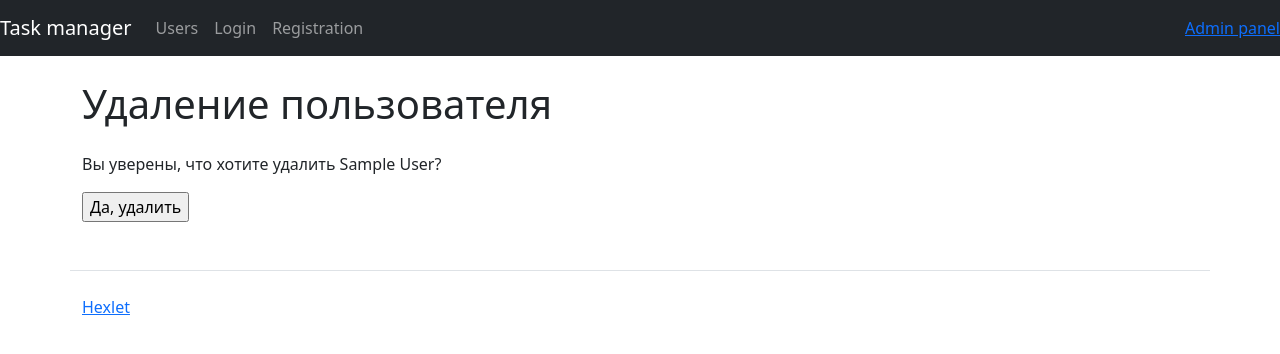
After one commit to al-ov73/python-project-52, a Django app: page /users/1/delete/ in a window 1280 px wide. The commit adds this page. Shown: the top 354 px of the page. Run offline with Django 5.2, Linux system fonts and the light colour scheme; tables that the repository leaves empty hold one stand-in row (values such as "Sample post"); some libraries are stand-ins or nearby versions.

Commit message:
userdelete page

```diff
--- /dev/null
+++ b/task_manager/templates/users/delete.html
@@ -0,0 +1,18 @@
+{% extends "basic.html" %}
+
+
+{% block content %}
+{% load i18n %}
+      <h1 class="my-4">
+
+Удаление пользователя
+
+         </h1>
+<p>Вы уверены, что хотите удалить {{ user.first_name }} {{ user.last_name }}?</p>
+
+          <form action="{% url 'users_delete' user.id %}" method="post">
+            {% csrf_token %}
+          <input type="submit" value="Да, удалить">
+        </form>
+
+{% endblock %}
--- a/task_manager/templates/users/index.html
+++ b/task_manager/templates/users/index.html
@@ -28,7 +28,7 @@
             {% csrf_token %}
           <input type="submit" value="{% trans 'Modif' %}">
             </form>
-          <form action="{% url 'users_delete' user.id %}" method="post">
+          <form action="{% url 'users_delete' user.id %}" method="get">
             {% csrf_token %}
           <input type="submit" value="{% trans 'Delete' %}">
             </form>
--- a/task_manager/users/views.py
+++ b/task_manager/users/views.py
@@ -103,6 +103,15 @@
 
 class ProfileFormDeleteView(View):
 
+    def get(self, request, *args, **kwargs):
+        user_id = kwargs.get('pk')
+        user = User.objects.get(id=user_id)
+        return render(
+            request,
+            'users/delete.html',
+            {'user': user}
+        )
+
     def post(self, request, *args, **kwargs):
         user_id = kwargs.get('pk')
         user = Profile.objects.get(id=user_id)
```
